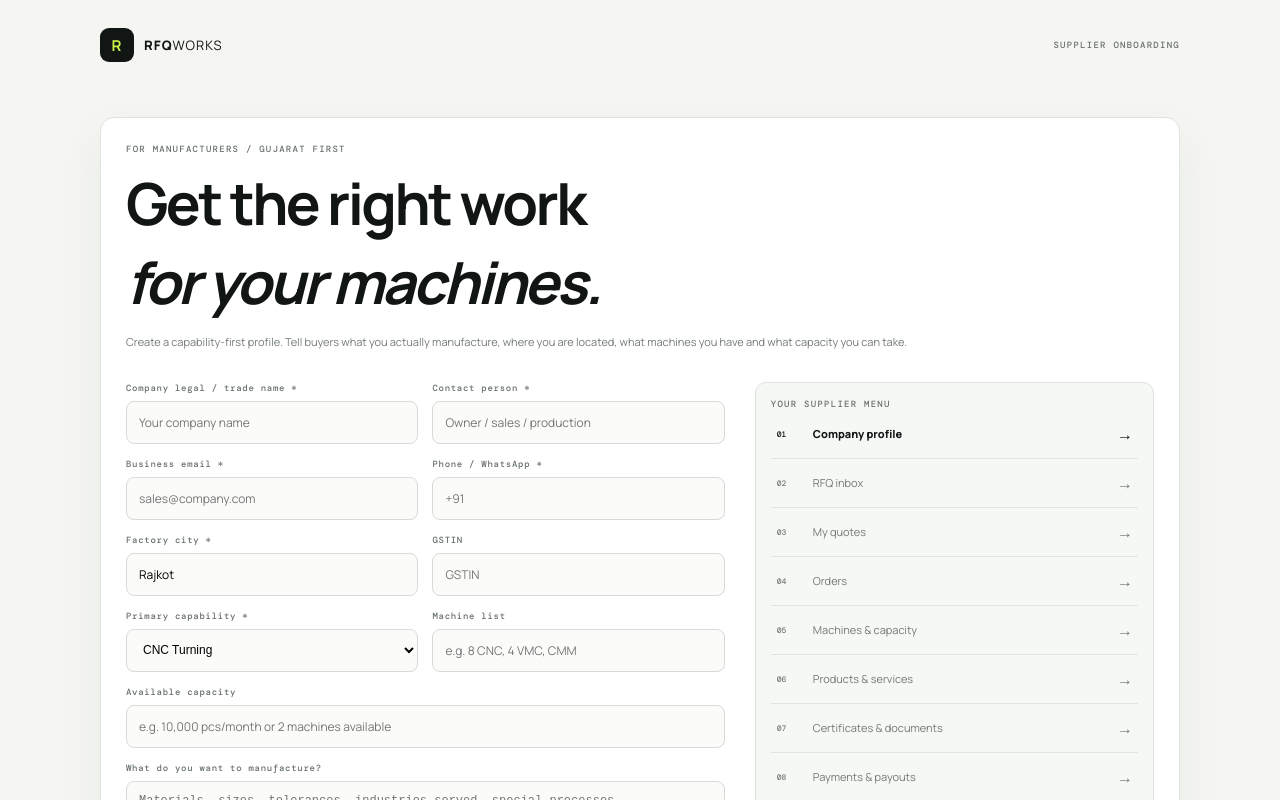
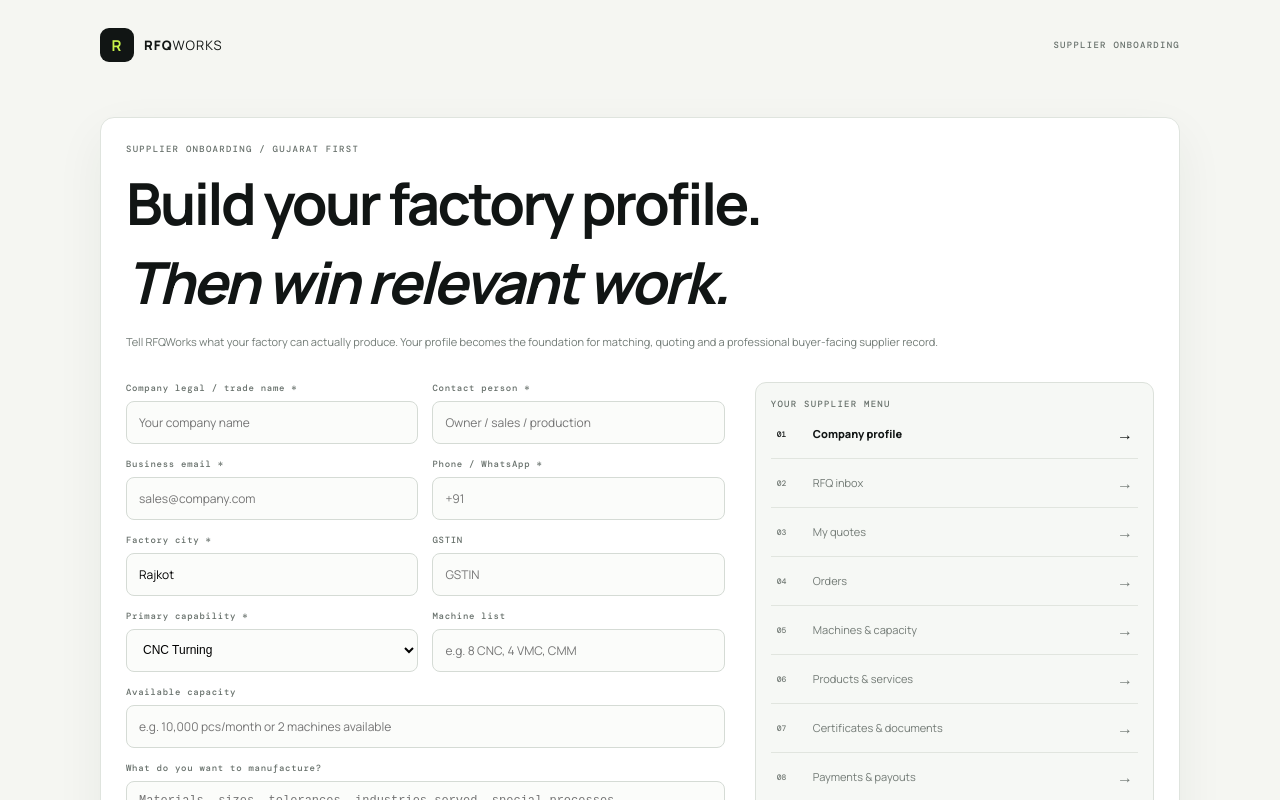
Before and after one commit to Kano7173/Industrial-connect, a Next.js app: page /supplier/join in a window 1280 px wide. Shown: the top 800 px of the page. Built offline with nearby package versions, Linux system fonts and the light colour scheme; no server answers.

Commit message:
Make supplier onboarding production-style and trust focused

```diff
--- a/app/supplier/join/page.tsx
+++ b/app/supplier/join/page.tsx
@@ -10,10 +10,10 @@ export default function SupplierJoin(){
  const [done,setDone]=useState(false);
  const [form,setForm]=useState({company:'',contact:'',phone:'',email:'',city:'Rajkot',gst:'',process:'CNC Turning',machines:'',capacity:'',about:''});
  const submit=(e:FormEvent)=>{e.preventDefault();try{localStorage.setItem('rfqworks_supplier_profile',JSON.stringify(form))}catch{}setDone(true)};
- if(done)return <main className="app-page"><div className="app-shell"><div className="app-top"><Link href="/" className="brand"><span className="brand-mark">R</span><span><b>RFQ</b>WORKS</span></Link><Link href="/suppliers" className="text-link">Manufacturer network →</Link></div><div className="app-card success-box"><strong>Supplier profile started.</strong><span>Your manufacturing profile is saved in this browser demo. In the production platform, the next step would be document verification and capability review before buyer matching.</span><div className="form-actions"><Link href="/dashboard/supplier/demo" className="button button-dark">Open supplier workspace →</Link><Link href="/rfqs" className="button button-outline">See RFQ board</Link></div></div></div></main>;
+ if(done)return <main className="app-page"><div className="app-shell"><div className="app-top"><Link href="/" className="brand"><span className="brand-mark">R</span><span><b>RFQ</b>WORKS</span></Link><Link href="/suppliers" className="text-link">Manufacturer network →</Link></div><div className="app-card success-box"><strong>Supplier onboarding started.</strong><span>Your profile details are saved on this device for this preview. In the live workflow, the next stages are business verification, capability review and then access to relevant RFQs.</span><div className="form-actions"><Link href="/dashboard/supplier/demo" className="button button-dark">Open supplier workspace →</Link><Link href="/rfqs" className="button button-outline">See RFQ board</Link></div></div></div></main>;
  return <main className="app-page"><div className="app-shell">
   <div className="app-top"><Link href="/" className="brand"><span className="brand-mark">R</span><span><b>RFQ</b>WORKS</span></Link><span className="app-kicker">SUPPLIER ONBOARDING</span></div>
-  <div className="app-card"><div className="app-kicker">FOR MANUFACTURERS / GUJARAT FIRST</div><h1>Get the right work<br/><em>for your machines.</em></h1><p className="order-note">Create a capability-first profile. Tell buyers what you actually manufacture, where you are located, what machines you have and what capacity you can take.</p>
+  <div className="app-card"><div className="app-kicker">SUPPLIER ONBOARDING / GUJARAT FIRST</div><h1>Build your factory profile.<br/><em>Then win relevant work.</em></h1><p className="order-note">Tell RFQWorks what your factory can actually produce. Your profile becomes the foundation for matching, quoting and a professional buyer-facing supplier record.</p>
    <div className="supplier-onboarding-layout">
     <form onSubmit={submit} className="form-grid">
      <div className="form-field"><label>Company legal / trade name *</label><input required value={form.company} onChange={e=>setForm({...form,company:e.target.value})} placeholder="Your company name"/></div>
```
